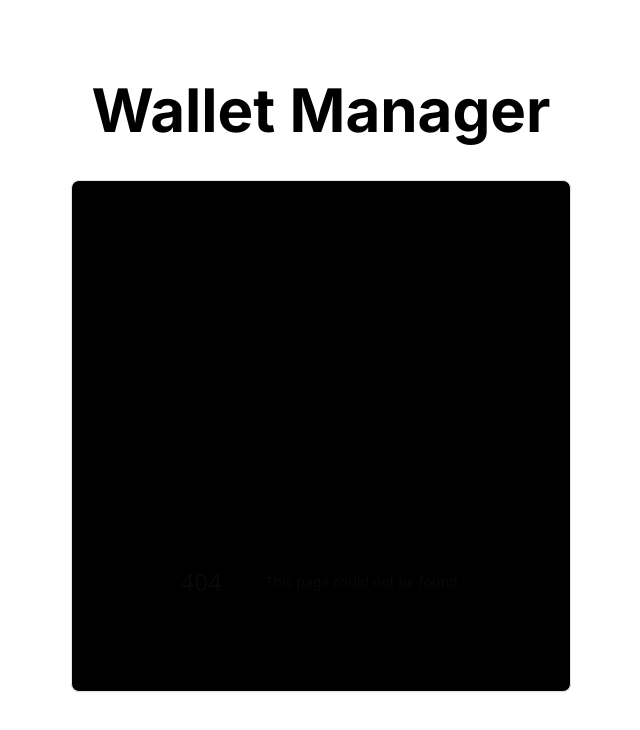
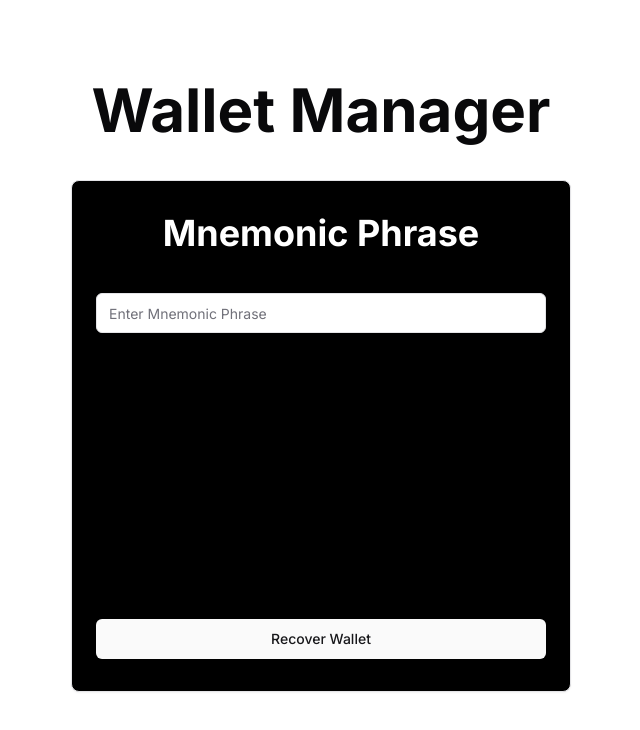
Before and after one commit to ashmeetsmonga/web3-wallet, a Next.js app: page /recover/mnemonic in a window 1280 px wide. Before the commit this address had no page. Shown: the top 730 px of the page, without its empty margins (319-959 px from the left). Built offline with nearby package versions, Linux system fonts and the light colour scheme.

Commit message:
added recovery from providing mnemonic phrase

```diff
--- /dev/null
+++ b/app/recover/mnemonic/page.tsx
@@ -0,0 +1,66 @@
+"use client";
+
+import { Button } from "@/components/ui/button";
+import { CardContent } from "@/components/ui/card";
+import { Input } from "@/components/ui/input";
+import { mnemonicState } from "@/state/state";
+import React, { useState } from "react";
+import { useRecoilState } from "recoil";
+import * as bip from "bip39";
+import toast from "react-hot-toast";
+import { useRouter } from "next/navigation";
+
+const ProvideMnemonicPage = () => {
+  const [mnemonic, setMnemonic] = useState("");
+  const [mnemonicRecoil, setMnemonicRecoil] = useRecoilState(mnemonicState);
+
+  const router = useRouter();
+
+  const handleRecovery = () => {
+    let toastId;
+    try {
+      toastId = toast.loading("Checking phrase");
+      const seed = bip.mnemonicToSeedSync(mnemonic);
+      toast.dismiss(toastId);
+      setMnemonicRecoil(mnemonic);
+      router.push("/wallet");
+    } catch (e) {
+      toast.error("Error in verifying, please enter correct mnemonic phrase", { id: toastId });
+    }
+  };
+
+  return (
+    <CardContent className="flex flex-col py-8 px-6 items-center justify-between h-full">
+      <div className="w-full flex flex-col items-center">
+        <h1 className="text-4xl text-white font-bold">Mnemonic Phrase</h1>
+        <Input
+          type="text"
+          placeholder="Enter Mnemonic Phrase"
+          className="mt-10"
+          value={mnemonic}
+          onChange={(e) => {
+            if (e.target.value.split(" ").length > 12) return;
+            setMnemonic(e.target.value);
+          }}
+        />
+        <div className="grid grid-cols-3 gap-4 w-full mt-6">
+          {mnemonic.split(" ").map(
+            (word) =>
+              word && (
+                <div key={word} className="bg-white w-full py-2 text-center rounded text-lg">
+                  {word}
+                </div>
+              )
+          )}
+        </div>
+      </div>
+      <div className="w-full">
+        <Button onClick={handleRecovery} className="dark w-full">
+          Recover Wallet
+        </Button>
+      </div>
+    </CardContent>
+  );
+};
+
+export default ProvideMnemonicPage;
--- a/app/recover/page.tsx
+++ b/app/recover/page.tsx
@@ -24,7 +24,9 @@ const RecoverPage = () => {
     <CardContent className="flex flex-col py-8 px-6 items-center h-full">
       <h1 className="text-4xl text-white font-bold">Recover Wallet</h1>
       <div className="flex-grow flex flex-col justify-center gap-4 w-full">
-        <Button className="w-full dark">Provide Mnemonic Phrase</Button>
+        <Button onClick={() => router.push("/recover/mnemonic")} className="w-full dark">
+          Provide Mnemonic Phrase
+        </Button>
         <Button onClick={handleRecover} className="w-full dark" disabled={phrase === null}>
           Recover From LocalStorage
         </Button>
--- /dev/null
+++ b/components/ui/input.tsx
@@ -0,0 +1,25 @@
+import * as React from "react"
+
+import { cn } from "@/lib/utils"
+
+export interface InputProps
+  extends React.InputHTMLAttributes<HTMLInputElement> {}
+
+const Input = React.forwardRef<HTMLInputElement, InputProps>(
+  ({ className, type, ...props }, ref) => {
+    return (
+      <input
+        type={type}
+        className={cn(
+          "flex h-10 w-full rounded-md border border-input bg-background px-3 py-2 text-sm ring-offset-background file:border-0 file:bg-transparent file:text-sm file:font-medium placeholder:text-muted-foreground focus-visible:outline-none focus-visible:ring-2 focus-visible:ring-ring focus-visible:ring-offset-2 disabled:cursor-not-allowed disabled:opacity-50",
+          className
+        )}
+        ref={ref}
+        {...props}
+      />
+    )
+  }
+)
+Input.displayName = "Input"
+
+export { Input }
```
